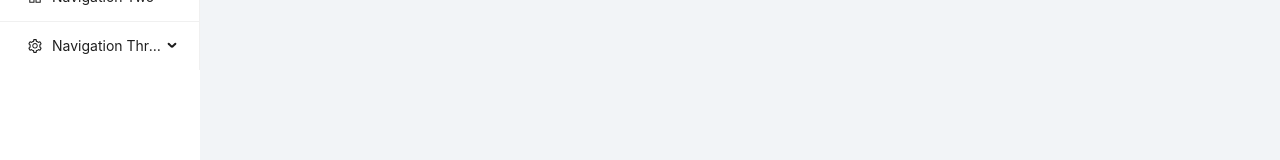
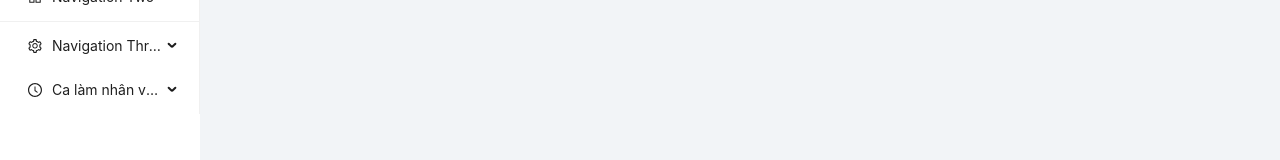
Before and after one commit to anhtunz/DA_PMNMNC_FE, a React (Vite) app: page / in a window 1280 px wide. Shown: the part 191-351 px from the top of the page. Built offline with nearby package versions, Linux system fonts and the light colour scheme; sample sign-in values are in the browser's storage.

Commit message:
Chỉnh sửa ui

```diff
--- a/src/layouts/partials/Header.tsx
+++ b/src/layouts/partials/Header.tsx
@@ -23,7 +23,7 @@ const Headers = ({
   } = theme.useToken()
   return (
     <Header
-      className='sticky z-99999 w-full py-2 max-h-fit h-20 top-0 bg-white border-gray-600 flex items-center justify-between px-4'
+      className='sticky z-1 w-full py-2 max-h-fit h-20 top-0 bg-white border-gray-600 flex items-center justify-between px-4'
       style={{ paddingLeft: 0, paddingRight: 15, background: colorBgContainer }}
     >
       {!isMd ? (
@@ -51,9 +51,8 @@ const Headers = ({
       )}
 
       <h1
-        className={`text-2xl font-semibold whitespace-nowrap transition-all duration-300 ${
-          !expanded ? 'absolute left-1/2 -translate-x-1/2' : ''
-        }`}
+        className={`text-2xl font-semibold whitespace-nowrap transition-all duration-300 ${!expanded ? 'absolute left-1/2 -translate-x-1/2' : ''
+          }`}
       >
         Good Morning, Tunzz!
       </h1>
--- a/src/layouts/partials/Sidebar.tsx
+++ b/src/layouts/partials/Sidebar.tsx
@@ -1,4 +1,4 @@
-import { AppstoreOutlined, MailOutlined, SettingOutlined } from '@ant-design/icons'
+import { AppstoreOutlined, ClockCircleOutlined, MailOutlined, SettingOutlined } from '@ant-design/icons'
 import { Drawer, Menu, MenuProps } from 'antd'
 import Sider from 'antd/es/layout/Sider'
 import { useState } from 'react'
@@ -53,6 +53,15 @@ const items: MenuItem[] = [
       { key: '11', label: 'Option 11' },
       { key: '12', label: 'Option 12' }
     ]
+  },
+  {
+    key: 'sub5',
+    label: 'Ca làm nhân viên',
+    icon: <ClockCircleOutlined />,
+    children: [
+      { key: '/workshift-staff', label: 'Được đăng ký' },
+      { key: '/history-workshift-staff', label: 'Lịch sử ca làm' }
+    ]
   }
 ]
 
```
